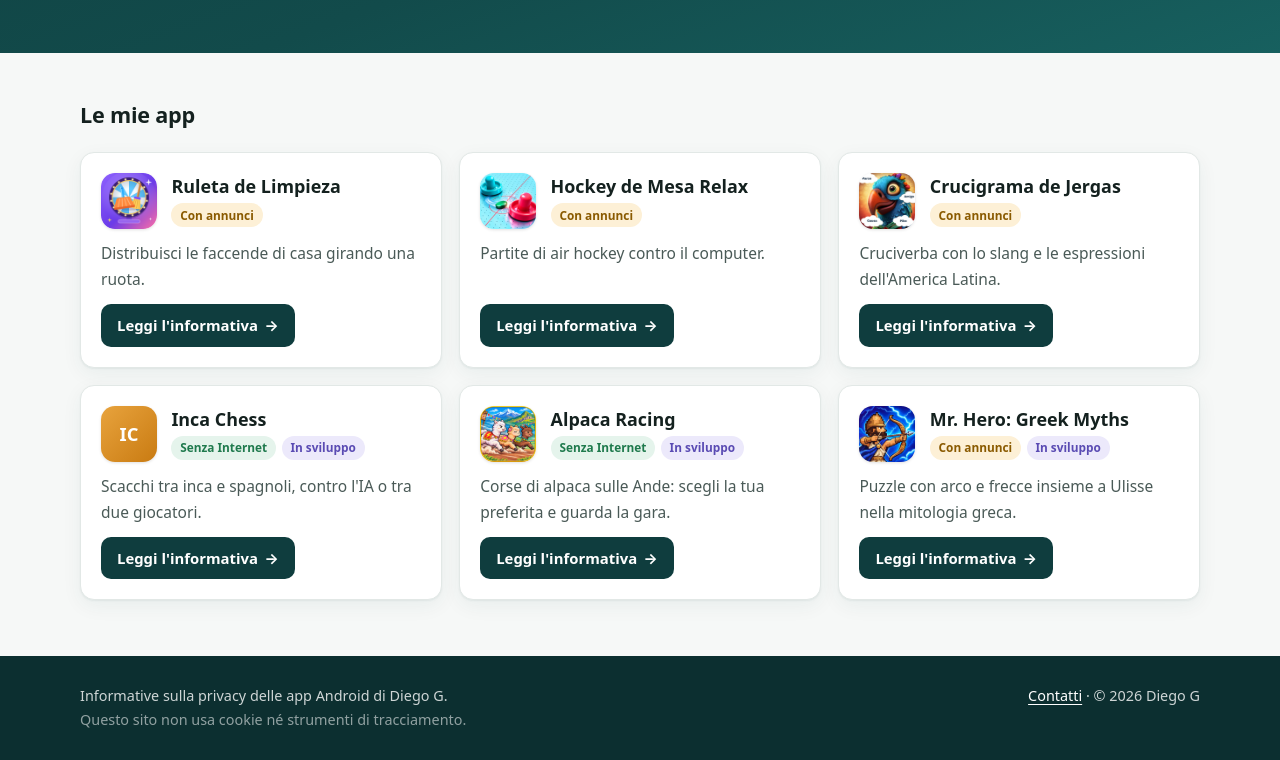
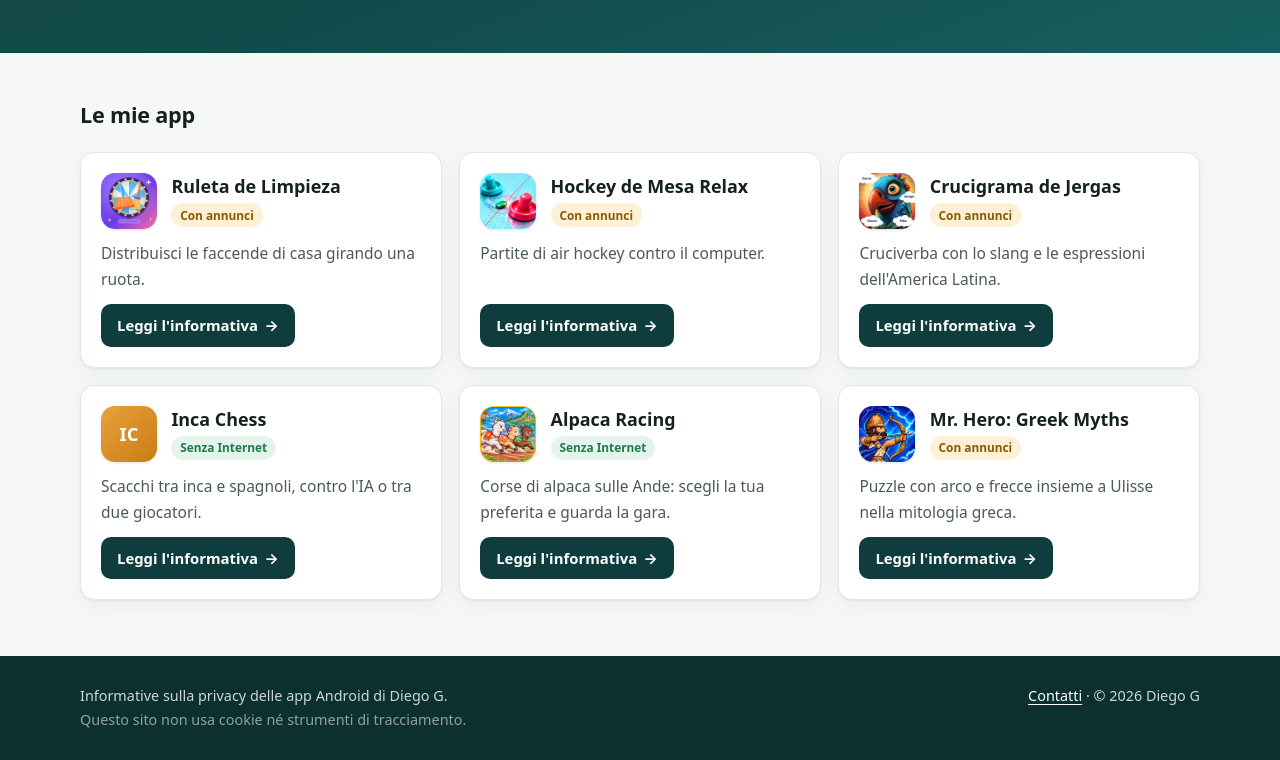
Before and after one commit to diego-g-apps/diego-g-apps.github.io, a plain HTML site: page it/index.html in a window 1280 px wide. Shown: the part 484-1244 px from the top of the page. Drawn offline with Linux system fonts and the light colour scheme.

Commit message:
Indice (IT): rimosso 'In sviluppo'

```diff
--- a/it/index.html
+++ b/it/index.html
@@ -93,7 +93,7 @@
         <span class="app-icon app-icon--mono" aria-hidden="true">IC</span>
         <div>
           <h3>Inca Chess</h3>
-          <div class="badges"><span class="badge badge--ok">Senza Internet</span><span class="badge badge--dev">In sviluppo</span></div>
+          <div class="badges"><span class="badge badge--ok">Senza Internet</span></div>
         </div>
       </div>
       <p>Scacchi tra inca e spagnoli, contro l&#x27;IA o tra due giocatori.</p>
@@ -104,7 +104,7 @@
         <img class="app-icon" src="../assets/img/alpaca-racing.png" alt="" width="56" height="56" loading="lazy">
         <div>
           <h3>Alpaca Racing</h3>
-          <div class="badges"><span class="badge badge--ok">Senza Internet</span><span class="badge badge--dev">In sviluppo</span></div>
+          <div class="badges"><span class="badge badge--ok">Senza Internet</span></div>
         </div>
       </div>
       <p>Corse di alpaca sulle Ande: scegli la tua preferita e guarda la gara.</p>
@@ -115,7 +115,7 @@
         <img class="app-icon" src="../assets/img/mr-hero-greek-myths.png" alt="" width="56" height="56" loading="lazy">
         <div>
           <h3>Mr. Hero: Greek Myths</h3>
-          <div class="badges"><span class="badge badge--ads">Con annunci</span><span class="badge badge--dev">In sviluppo</span></div>
+          <div class="badges"><span class="badge badge--ads">Con annunci</span></div>
         </div>
       </div>
       <p>Puzzle con arco e frecce insieme a Ulisse nella mitologia greca.</p>
```
